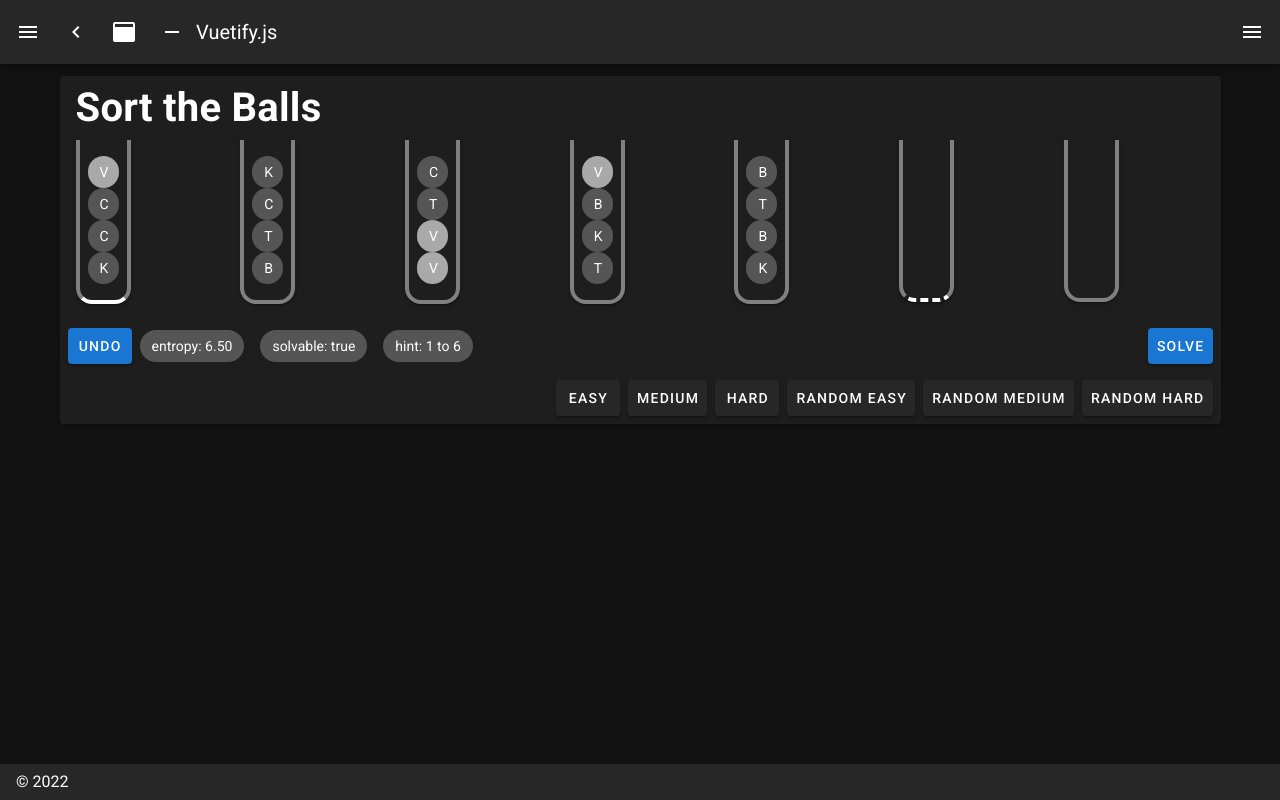
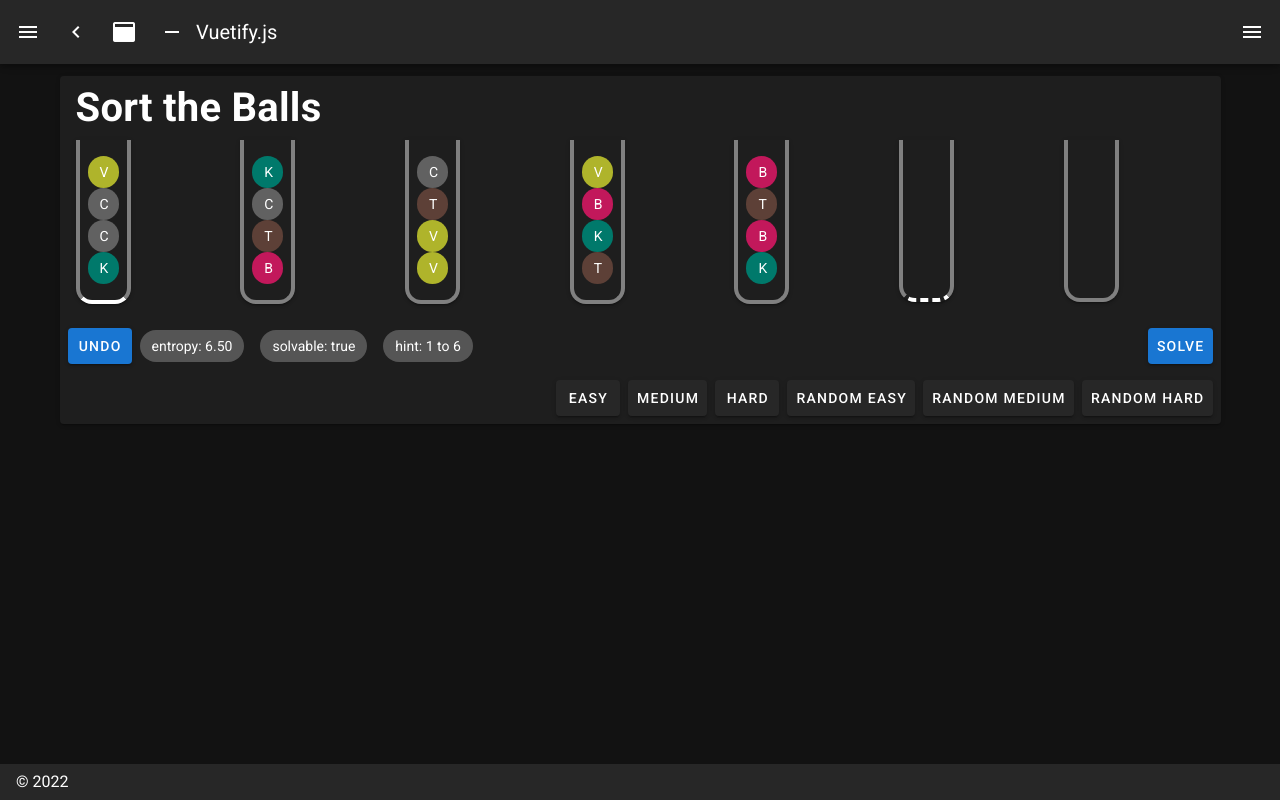
Before and after one commit to GrantErickson/BallSort, a Nuxt app: page /game in a window 1280 px wide. Built offline with nearby package versions, Linux system fonts and the light colour scheme.

Commit message:
Fixed colors, Added Ball component

```diff
--- /dev/null
+++ b/components/CBall.vue
@@ -0,0 +1,18 @@
+<template>
+  <v-chip v-bind:class="color" class="my-0"> {{ ball }} </v-chip>
+</template>
+
+<script lang="ts">
+import { Component, Prop, Vue } from 'vue-property-decorator'
+import { Colorer } from '@/scripts/colorer'
+
+@Component
+export default class CBall extends Vue {
+  @Prop()
+  ball!: string
+
+  get color(): string {
+    return Colorer.getColor(this.ball)
+  }
+}
+</script>
--- a/components/CStack.vue
+++ b/components/CStack.vue
@@ -11,15 +11,14 @@
     <v-card-text class="d-flex px-2">
       <v-row style="height: 100%" class="stack-content">
         <v-col cols="12" class="align-self-end">
-          <v-chip
+          <CBall
             v-for="(ball, index) in balls"
+            :ball="ball"
+            v-bind:style="{ background: ballColor(ball) }"
             v-bind:key="index"
-            :style="{ 'background-color': ballColor(ball) }"
-            class="my-0"
             :class="{ 'mb-2 mt-n2': stack.selected && index == 0 }"
           >
-            {{ ball }}
-          </v-chip>
+          </CBall>
         </v-col>
       </v-row>
     </v-card-text>
@@ -30,6 +29,7 @@
 import { Component, Prop, Vue } from 'vue-property-decorator'
 import { Stack } from 'scripts/stack'
 import { Colorer } from '@/scripts/colorer'
+import CBall from '@/components/CBall.vue'
 
 @Component
 export default class CStack extends Vue {
--- a/scripts/colorer.ts
+++ b/scripts/colorer.ts
@@ -1,7 +1,8 @@
 export abstract class Colorer {
     private static colors: Map<string, string> = new Map<string, string>();
-    private static standardColors: string[] = ["red", "green", "blue", "orange", "purple", "pink", "brown", "teal", "grey",
-        "darkgreen", "darkblue", "darkred", "darkpurple", "darkpink", "darkbrown", "darkteal", "darkgrey"];
+    private static standardColors: string[] = [
+        "red", "green", "blue", "orange", "purple", "pink", "brown", "teal", "grey", "lime",
+        "red darken-2", "green darken-2", "blue darken-2", "orange darken-2", "purple darken-2", "pink darken-2", "brown darken-2", "teal darken-2", "grey darken-2", "lime darken-2"];
 
     public static getColor(item: string): string {
         if (this.colors.has(item)) {
```
